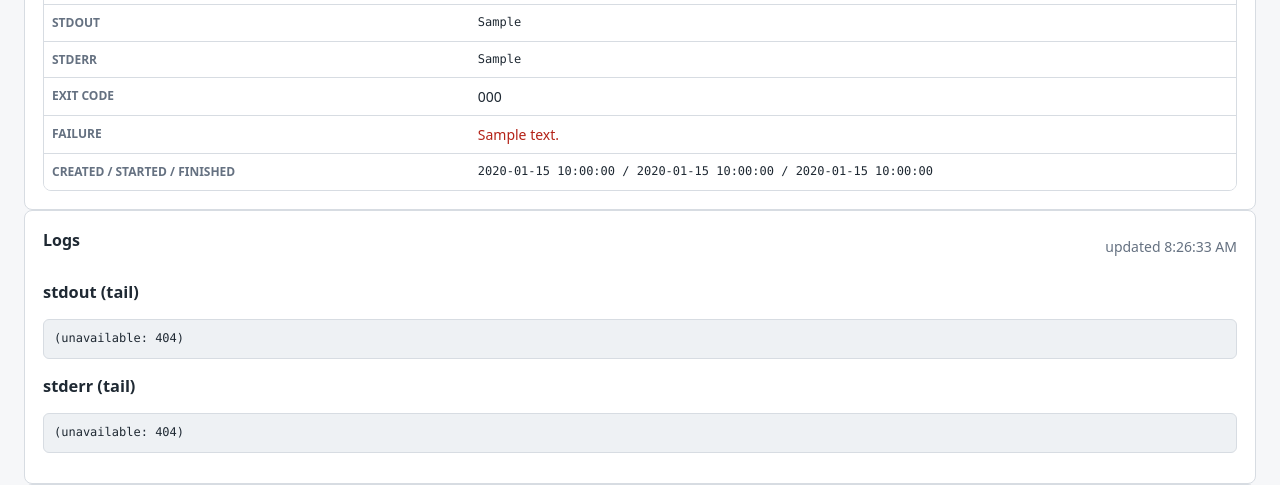
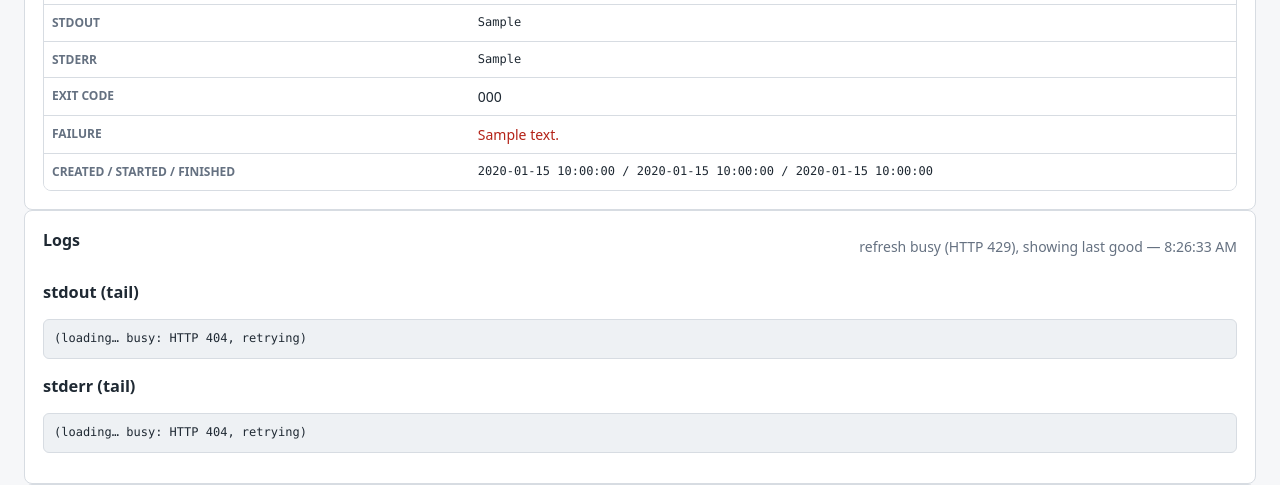
Before and after one commit to Schwalbe262/slurm_scheduler, a Python web app: template templates/task_detail.html in a window 1280 px wide. Shown: the part 881-1366 px from the top of the page. Run offline with Jinja, Linux system fonts and the light colour scheme; the template is opened without the code that fills it: most values are stand-ins (such as "Sample title", 1, 10 or a date in 2020).

Commit message:
Keep last good log tail on transient 429s; raise remote-read slots
The CSV harvester and the browser log viewer share the bounded
web-remote-read pool; when the pool was busy the viewer clobbered the
visible log with unavailable: 429. The viewer now keeps the last good
content and notes the retry in the timestamp line, polls at 10s, and
web_remote_read_concurrency is raised from 2 to 4.

Co-Authored-By: Claude Fable 5 <noreply@anthropic.com>

```diff
--- a/templates/task_detail.html
+++ b/templates/task_detail.html
@@ -96,27 +96,42 @@
     ];
     const stamp = document.getElementById("log-updated-at");
     let timer = null;
+    const loaded = {};
     async function refreshLogs() {
       let any = false;
+      let failures = 0;
       for (const [elementId, url] of targets) {
         const element = document.getElementById(elementId);
         if (!element) continue;
         any = true;
         try {
           const response = await fetch(url);
-          const text = await response.text();
-          element.textContent = response.ok ? (text || "(empty)") : "(unavailable: " + response.status + ")";
-          element.scrollTop = element.scrollHeight;
+          if (response.ok) {
+            const text = await response.text();
+            element.textContent = text || "(empty)";
+            element.scrollTop = element.scrollHeight;
+            loaded[elementId] = true;
+          } else {
+            // Transient contention (e.g. 429 while the harvester holds the
+            // remote-read slots): keep the last good content and retry.
+            failures += 1;
+            if (!loaded[elementId]) element.textContent = "(loading… busy: HTTP " + response.status + ", retrying)";
+          }
         } catch (err) {
-          element.textContent = "(fetch failed)";
+          failures += 1;
+          if (!loaded[elementId]) element.textContent = "(loading… fetch failed, retrying)";
         }
       }
-      if (any && stamp) stamp.textContent = "updated " + new Date().toLocaleTimeString();
+      if (any && stamp) {
+        stamp.textContent = failures
+          ? "refresh busy (HTTP 429), showing last good — " + new Date().toLocaleTimeString()
+          : "updated " + new Date().toLocaleTimeString();
+      }
       if (isTerminal && timer) clearInterval(timer);
     }
     if (targets.some(([elementId]) => document.getElementById(elementId))) {
       refreshLogs();
-      if (!isTerminal) timer = setInterval(refreshLogs, 7000);
+      if (!isTerminal) timer = setInterval(refreshLogs, 10000);
     }
   })();
 </script>
```
